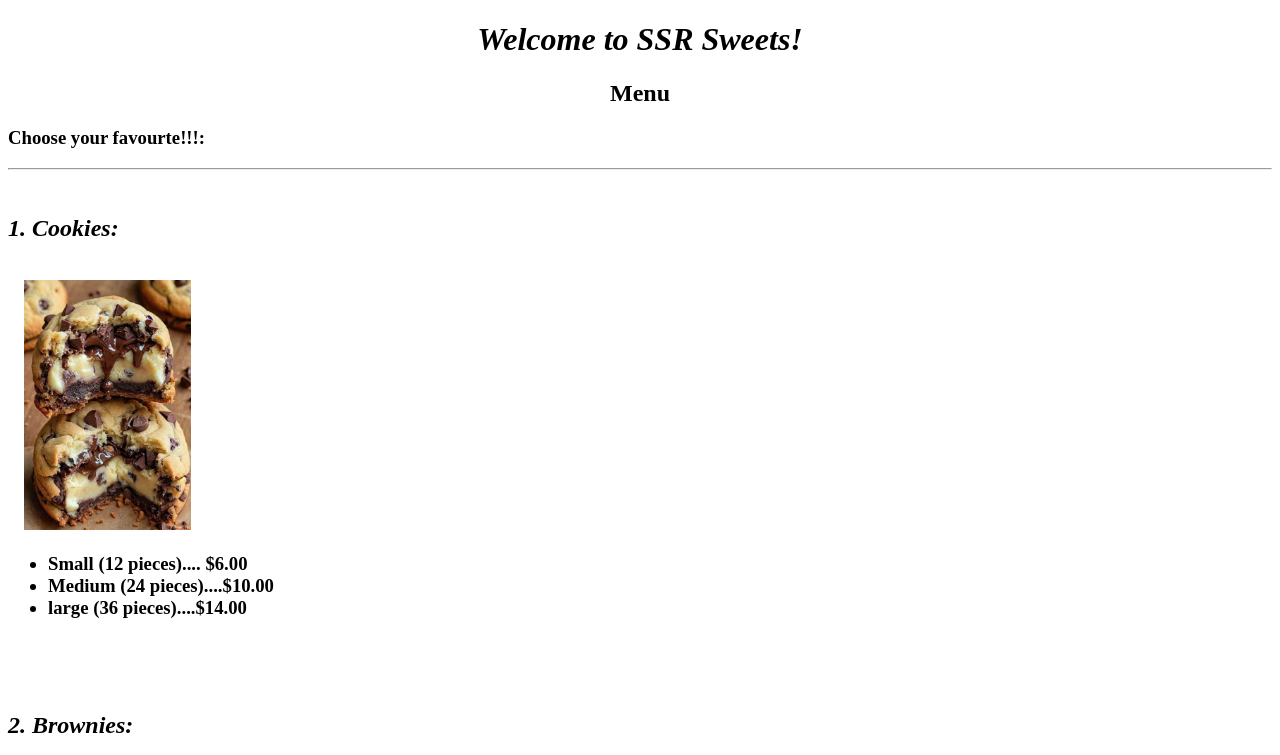
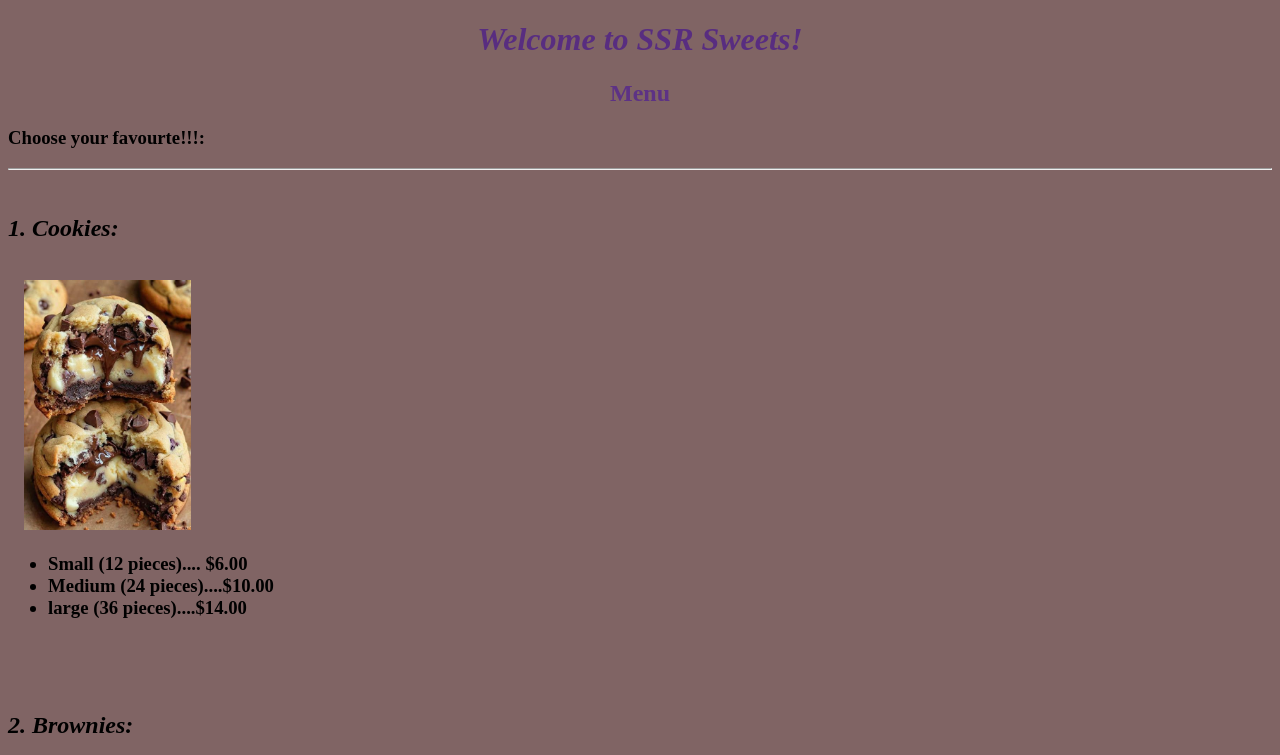
Before and after one commit to suhayla88/html, a plain HTML site: page SSR_Sweets/index.html in a window 1280 px wide. Shown: the top 755 px of the page. Drawn offline with Linux system fonts and the light colour scheme; files that its build step writes are made by us from their sources.

Commit message:
Today I learned

```diff
--- a/SSR_Sweets/index.html
+++ b/SSR_Sweets/index.html
@@ -4,11 +4,12 @@
     <meta charset="UTF-8">
     <meta name="viewport" content="width=device-width, initial-scale=1.0">
     <title> SSR Sweeets </title>
+    <link rel="stylesheet" href="styles.css">
 </head>
-<body>
+<body style="background-color: rgb(128, 100, 100);">
 
-<i><h1 align="center"> Welcome to SSR Sweets!</h1></i>
-<strong><h2 align="center">Menu</h2></strong>
+<i><h1 style="color: rgb(88, 45, 128);"  align="center"> Welcome to SSR Sweets!</h1></i>
+<strong><h2   style="color: rgb(93, 50, 133);"  align="center">Menu</h2></strong>
 
            <h3> Choose your favourte!!!: </h3>
             <hr>
```
Also changed, not shown: styles.css (added).
